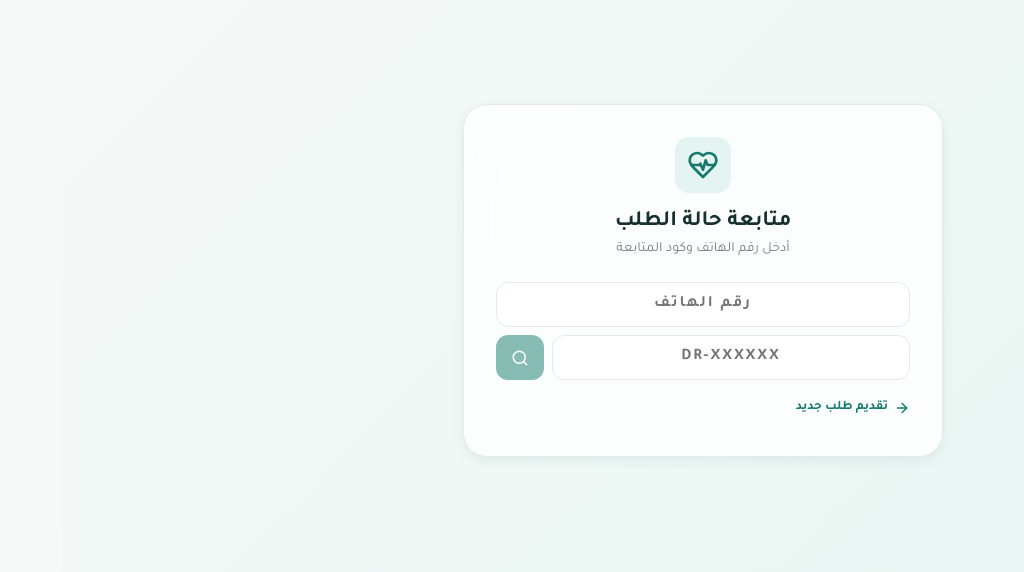
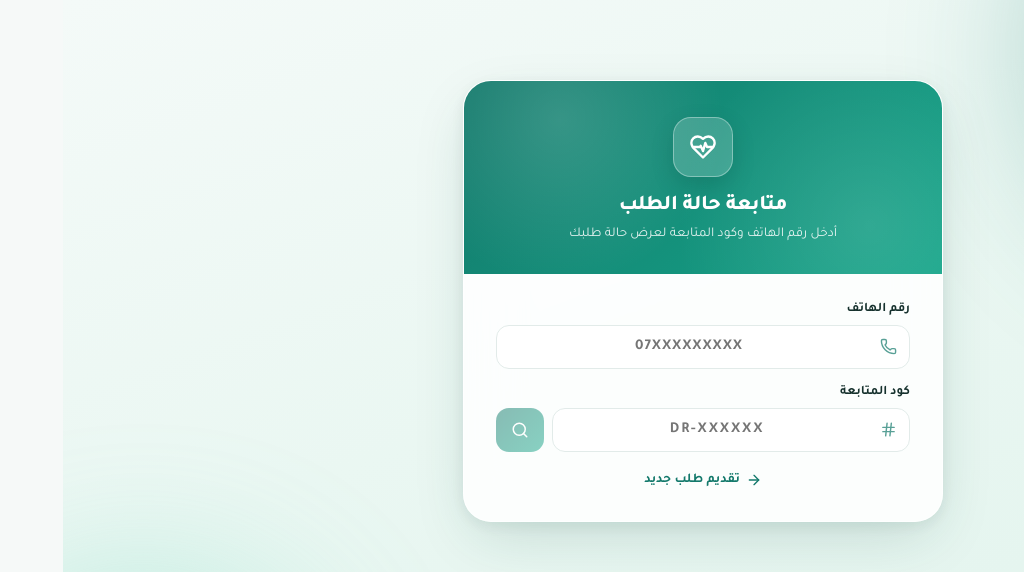
Before and after one commit to muntazer96/eyadaty-front, a Vue app: page /doctor-request/status in a window 1280 px wide. Shown: the top 572 px of the page, without its empty margins (256-1280 px from the left). Built offline with nearby package versions, Linux system fonts and the light colour scheme; no server answers.

Commit message:
update requests from and status

```diff
--- a/src/views/DoctorRequestStatusView.vue
+++ b/src/views/DoctorRequestStatusView.vue
@@ -1,6 +1,6 @@
 <script setup lang="ts">
 import { ref } from 'vue'
-import { Search, ArrowRight, HeartPulse } from '@lucide/vue'
+import { Search, ArrowRight, HeartPulse, Phone, Hash, Calendar, MapPin, Stethoscope, User } from '@lucide/vue'
 import { getRequestStatus } from '../services/doctorRequestService'
 import { getErrorMessage } from '../utils/errors'
 import type { DoctorRequestDetails } from '../types/api'
@@ -63,95 +63,121 @@ async function handleSearch() {
 
 <template>
   <main class="sr-page">
+    <div class="sr-glow sr-glow-1"></div>
+    <div class="sr-glow sr-glow-2"></div>
+
     <div class="sr-container">
       <div class="sr-card">
-        <div class="sr-brand">
+        <!-- Header band -->
+        <div class="sr-header">
           <div class="sr-logo">
-            <HeartPulse :size="32" />
+            <HeartPulse :size="28" />
           </div>
           <h1 class="sr-title">متابعة حالة الطلب</h1>
-          <p class="sr-subtitle">أدخل رقم الهاتف وكود المتابعة</p>
+          <p class="sr-subtitle">أدخل رقم الهاتف وكود المتابعة لعرض حالة طلبك</p>
         </div>
 
+        <div class="sr-body">
           <!-- Search Fields -->
           <div class="sr-search">
+            <div class="sr-field">
+              <label class="sr-label-top">رقم الهاتف</label>
               <div class="sr-input-group">
+                <Phone :size="17" class="sr-input-icon" />
                 <input
                   v-model="phone"
                   type="tel"
                   class="sr-input"
-              placeholder="رقم الهاتف"
+                  placeholder="07XXXXXXXXX"
                   maxlength="11"
                   dir="ltr"
                   @keyup.enter="handleSearch"
                 />
               </div>
-          <div class="sr-input-group" style="margin-top: 8px;">
+            </div>
+
+            <div class="sr-field">
+              <label class="sr-label-top">كود المتابعة</label>
+              <div class="sr-input-row">
+                <div class="sr-input-group">
+                  <Hash :size="17" class="sr-input-icon" />
                   <input
                     v-model="code"
                     type="text"
-              class="sr-input"
+                    class="sr-input sr-input-code"
                     placeholder="DR-XXXXXX"
                     maxlength="10"
                     dir="ltr"
                     @keyup.enter="handleSearch"
                   />
+                </div>
                 <button
                   class="sr-btn"
                   :disabled="!code.trim() || !phone.trim() || loading"
                   @click="handleSearch"
                 >
-              <Search :size="18" />
+                  <span v-if="loading" class="sr-spinner"></span>
+                  <Search v-else :size="18" />
                 </button>
               </div>
             </div>
+          </div>
 
-        <div v-if="errorMsg" class="sr-error">{{ errorMsg }}</div>
+          <Transition name="sr-fade">
+            <div v-if="errorMsg" class="sr-error">
+              <span class="sr-error-dot"></span>
+              {{ errorMsg }}
+            </div>
+          </Transition>
 
           <!-- Loading -->
           <div v-if="loading" class="sr-loading">
+            <span class="sr-spinner sr-spinner--lg"></span>
             جاري البحث...
           </div>
 
           <!-- Result -->
-        <div v-if="result" class="sr-result">
+          <Transition name="sr-fade">
+          <div v-if="result && !loading" class="sr-result">
             <div class="sr-status-badge" :class="`sr-status--${statusColor(result.status)}`">
-            <v-icon :icon="statusIcon(result.status)" size="28" />
+              <v-icon :icon="statusIcon(result.status)" size="26" />
               <span>{{ statusLabel(result.status) }}</span>
             </div>
 
             <div class="sr-details">
               <div class="sr-row">
-              <span class="sr-label">الاسم الكامل</span>
+                <span class="sr-row-label"><User :size="15" /> الاسم الكامل</span>
                 <span class="sr-value">{{ result.fullName }}</span>
               </div>
               <div class="sr-row">
-              <span class="sr-label">رقم الهاتف</span>
+                <span class="sr-row-label"><Phone :size="15" /> رقم الهاتف</span>
                 <span class="sr-value" dir="ltr">{{ result.phoneNumber }}</span>
               </div>
               <div class="sr-row">
-              <span class="sr-label">التخصص</span>
+                <span class="sr-row-label"><Stethoscope :size="15" /> التخصص</span>
                 <span class="sr-value">{{ result.specializationName }}</span>
               </div>
               <div class="sr-row">
-              <span class="sr-label">المحافظة</span>
+                <span class="sr-row-label"><MapPin :size="15" /> المحافظة</span>
                 <span class="sr-value">{{ result.province }}</span>
               </div>
               <div class="sr-row">
-              <span class="sr-label">تاريخ الإرسال</span>
+                <span class="sr-row-label"><Calendar :size="15" /> تاريخ الإرسال</span>
                 <span class="sr-value">{{ new Date(result.createdAt).toLocaleDateString('ar-IQ', { year: 'numeric', month: 'short', day: 'numeric' }) }}</span>
               </div>
-            <div v-if="result.rejectedReason" class="sr-row">
-              <span class="sr-label">سبب الرفض</span>
+              <div v-if="result.rejectedReason" class="sr-row sr-row--alert">
+                <span class="sr-row-label">سبب الرفض</span>
                 <span class="sr-value sr-value--error">{{ result.rejectedReason }}</span>
               </div>
             </div>
-
           </div>
+          </Transition>
 
           <RouterLink to="/doctor-request" class="sr-back-link">
             <ArrowRight :size="16" /> تقديم طلب جديد
           </RouterLink>
+
+        </div>
       </div>
     </div>
   </main>
@@ -159,89 +185,183 @@ async function handleSearch() {
 
 <style scoped>
 .sr-page {
+  position: relative;
   min-height: 100vh;
-  background: linear-gradient(135deg, #f6f9f8 0%, #eef8f5 50%, #e4f4f0 100%);
+  overflow: hidden;
+  background: linear-gradient(160deg, #f4faf8 0%, #eaf7f2 45%, #e0f3ec 100%);
   display: flex;
   align-items: flex-start;
   justify-content: center;
-  padding: 24px 16px;
+  padding: 48px 16px;
+}
+
+.sr-glow {
+  position: absolute;
+  border-radius: 50%;
+  filter: blur(80px);
+  opacity: 0.35;
+  pointer-events: none;
+  z-index: 0;
+}
+
+.sr-glow-1 {
+  width: 420px;
+  height: 420px;
+  top: -160px;
+  right: -120px;
+  background: var(--color-primary);
+}
+
+.sr-glow-2 {
+  width: 360px;
+  height: 360px;
+  bottom: -140px;
+  left: -100px;
+  background: #5ad1b3;
 }
 
 .sr-container {
+  position: relative;
+  z-index: 1;
   width: 100%;
   max-width: 480px;
-  margin-top: 80px;
+  margin-top: 32px;
 }
 
 .sr-card {
-  background: rgba(255, 255, 255, 0.8);
-  backdrop-filter: blur(24px);
-  -webkit-backdrop-filter: blur(24px);
-  border: 1px solid var(--color-border);
-  border-radius: 24px;
-  box-shadow: var(--shadow-md);
-  padding: 32px;
+  background: rgba(255, 255, 255, 0.86);
+  backdrop-filter: blur(28px);
+  -webkit-backdrop-filter: blur(28px);
+  border: 1px solid rgba(255, 255, 255, 0.6);
+  border-radius: 28px;
+  box-shadow: 0 20px 60px -12px rgba(15, 80, 65, 0.18), 0 4px 16px rgba(15, 80, 65, 0.08);
+  overflow: hidden;
   animation: fadeInUp 0.5s ease both;
 }
 
-.sr-brand {
+/* Header band */
+.sr-header {
+  position: relative;
   text-align: center;
-  margin-bottom: 24px;
+  padding: 36px 32px 28px;
+  background: linear-gradient(135deg, var(--color-primary) 0%, #15a589 100%);
+  color: #fff;
+  overflow: hidden;
+}
+
+.sr-header::before {
+  content: '';
+  position: absolute;
+  inset: 0;
+  background-image: radial-gradient(circle at 20% 20%, rgba(255,255,255,0.15) 0, transparent 40%),
+                     radial-gradient(circle at 85% 75%, rgba(255,255,255,0.12) 0, transparent 45%);
 }
 
 .sr-logo {
+  position: relative;
   display: inline-flex;
   align-items: center;
   justify-content: center;
-  width: 56px;
-  height: 56px;
-  border-radius: 14px;
-  background: var(--color-primary-soft);
-  color: var(--color-primary);
+  width: 60px;
+  height: 60px;
+  border-radius: 18px;
+  background: rgba(255, 255, 255, 0.18);
+  border: 1px solid rgba(255, 255, 255, 0.35);
+  color: #fff;
   margin-bottom: 16px;
+  box-shadow: 0 8px 24px rgba(0,0,0,0.12);
 }
 
 .sr-title {
+  position: relative;
   margin: 0 0 6px;
-  font-size: 22px;
+  font-size: 21px;
+  font-weight: 800;
+  letter-spacing: -0.2px;
+}
+
+.sr-subtitle {
+  position: relative;
+  margin: 0;
+  font-size: 13.5px;
+  color: rgba(255, 255, 255, 0.88);
+  line-height: 1.6;
+}
+
+.sr-body {
+  padding: 28px 32px 32px;
+}
+
+/* Search */
+.sr-search {
+  display: flex;
+  flex-direction: column;
+  gap: 16px;
+  margin-bottom: 20px;
+}
+
+.sr-field {
+  display: flex;
+  flex-direction: column;
+  gap: 7px;
+}
+
+.sr-label-top {
+  font-size: 13px;
   font-weight: 700;
   color: var(--color-text);
 }
 
-.sr-subtitle {
-  margin: 0;
-  font-size: 14px;
-  color: var(--color-text-muted);
-}
-
-.sr-search {
-  margin-bottom: 20px;
-}
-
-.sr-input-group {
+.sr-input-row {
   display: flex;
   gap: 8px;
 }
 
+.sr-input-group {
+  position: relative;
+  display: flex;
+  align-items: center;
+  flex: 1;
+}
+
+.sr-input-icon {
+  position: absolute;
+  right: 13px;
+  color: var(--color-primary);
+  opacity: 0.7;
+  pointer-events: none;
+}
+
 .sr-input {
+  width: 100%;
   flex: 1;
-  padding: 12px 16px;
+  padding: 12px 42px 12px 14px;
   border: 1.5px solid var(--color-border);
-  border-radius: 12px;
+  border-radius: 13px;
   background: var(--color-surface);
   color: var(--color-text);
   font-family: var(--font-family-primary);
-  font-size: 16px;
+  font-size: 15px;
   font-weight: 700;
-  letter-spacing: 2px;
+  letter-spacing: 1px;
   outline: none;
-  transition: border-color 0.2s;
+  transition: border-color 0.2s, box-shadow 0.2s, background 0.2s;
   direction: ltr;
   text-align: center;
 }
 
+.sr-input:hover {
+  border-color: #b9ded4;
+}
+
 .sr-input:focus {
   border-color: var(--color-primary);
+  box-shadow: 0 0 0 4px var(--color-primary-soft);
+  background: #fff;
+}
+
+.sr-input-code {
+  letter-spacing: 2px;
 }
 
 .sr-btn {
@@ -249,43 +369,82 @@ async function handleSearch() {
   align-items: center;
   justify-content: center;
   width: 48px;
+  flex-shrink: 0;
   border: none;
-  background: var(--color-primary);
+  background: linear-gradient(135deg, var(--color-primary), #15a589);
   color: #fff;
-  border-radius: 12px;
+  border-radius: 13px;
   cursor: pointer;
-  transition: background 0.15s;
+  box-shadow: 0 8px 20px -6px rgba(16, 159, 132, 0.55);
+  transition: transform 0.15s, box-shadow 0.15s;
 }
 
 .sr-btn:hover:not(:disabled) {
-  background: var(--color-primary-dark);
+  transform: translateY(-1px);
+  box-shadow: 0 10px 24px -6px rgba(16, 159, 132, 0.65);
 }
 
 .sr-btn:disabled {
   opacity: 0.5;
   cursor: not-allowed;
+  box-shadow: none;
 }
 
+/* Error */
 .sr-error {
-  padding: 10px 14px;
+  display: flex;
+  align-items: center;
+  justify-content: center;
+  gap: 10px;
+  padding: 12px 16px;
   background: #fef2f2;
   border: 1px solid #fecaca;
   color: #dc2626;
-  border-radius: 12px;
+  border-radius: 14px;
   font-size: 13px;
   text-align: center;
-  margin-bottom: 12px;
+  margin-bottom: 16px;
 }
 
+.sr-error-dot {
+  width: 7px;
+  height: 7px;
+  border-radius: 50%;
+  background: #dc2626;
+  flex-shrink: 0;
+}
+
+/* Loading */
 .sr-loading {
+  display: flex;
+  align-items: center;
+  justify-content: center;
+  gap: 10px;
   text-align: center;
   font-size: 14px;
   color: var(--color-text-muted);
-  padding: 20px;
+  padding: 28px 0;
 }
 
+.sr-spinner {
+  width: 14px;
+  height: 14px;
+  border: 2px solid var(--color-primary-soft);
+  border-top-color: var(--color-primary);
+  border-radius: 50%;
+  animation: spin 0.7s linear infinite;
+  flex-shrink: 0;
+}
+
+.sr-spinner--lg {
+  width: 18px;
+  height: 18px;
+  border-width: 2.5px;
+}
+
+/* Result */
 .sr-result {
-  animation: fadeInUp 0.35s ease both;
+  margin-top: 4px;
 }
 
 .sr-status-badge {
@@ -295,8 +454,8 @@ async function handleSearch() {
   gap: 10px;
   padding: 16px;
   border-radius: 16px;
-  font-size: 18px;
-  font-weight: 700;
+  font-size: 17px;
+  font-weight: 800;
   margin-bottom: 20px;
 }
 
@@ -321,31 +480,45 @@ async function handleSearch() {
 .sr-details {
   display: flex;
   flex-direction: column;
-  gap: 12px;
-  margin-bottom: 20px;
+  gap: 2px;
+  margin-bottom: 22px;
+  background: #fafdfc;
+  border: 1px solid var(--color-border-light);
+  border-radius: 16px;
+  padding: 6px 16px;
 }
 
 .sr-row {
   display: flex;
   justify-content: space-between;
   align-items: center;
-  padding: 8px 0;
+  padding: 11px 0;
   border-bottom: 1px solid var(--color-border-light);
+  gap: 12px;
 }
 
 .sr-row:last-child {
   border-bottom: none;
 }
 
-.sr-label {
-  font-size: 13px;
+.sr-row--alert .sr-row-label {
+  color: #dc2626;
+}
+
+.sr-row-label {
+  display: inline-flex;
+  align-items: center;
+  gap: 6px;
+  font-size: 12.5px;
   color: var(--color-text-muted);
+  flex-shrink: 0;
 }
 
 .sr-value {
-  font-size: 14px;
-  font-weight: 600;
+  font-size: 13.5px;
+  font-weight: 700;
   color: var(--color-text);
+  text-align: left;
 }
 
 .sr-value--error {
@@ -353,25 +526,49 @@ async function handleSearch() {
 }
 
 .sr-back-link {
-  display: inline-flex;
+  display: flex;
   align-items: center;
+  justify-content: center;
   gap: 6px;
-  font-size: 13px;
+  font-size: 13.5px;
   color: var(--color-primary);
   text-decoration: none;
-  font-weight: 600;
+  font-weight: 700;
+  margin-top: 8px;
 }
 
 .sr-back-link:hover {
   text-decoration: underline;
 }
 
+/* Transitions */
+.sr-fade-enter-active,
+.sr-fade-leave-active {
+  transition: opacity 0.22s ease, transform 0.22s ease;
+}
+
+.sr-fade-enter-from {
+  opacity: 0;
+  transform: translateY(8px);
+}
+
+.sr-fade-leave-to {
+  opacity: 0;
+  transform: translateY(-6px);
+}
+
 @keyframes fadeInUp {
-  from { opacity: 0; transform: translateY(12px); }
+  from { opacity: 0; transform: translateY(16px); }
   to { opacity: 1; transform: translateY(0); }
 }
 
+@keyframes spin {
+  to { transform: rotate(360deg); }
+}
+
 @media (max-width: 480px) {
-  .sr-card { padding: 20px; }
+  .sr-page { padding: 24px 12px; }
+  .sr-header { padding: 28px 22px 22px; }
+  .sr-body { padding: 22px 20px 26px; }
 }
 </style>
```
Also changed, not shown: src/views/DoctorRequestFlowView.vue (+7 -0 lines). Lines whose indentation alone changed are shown as unchanged.
